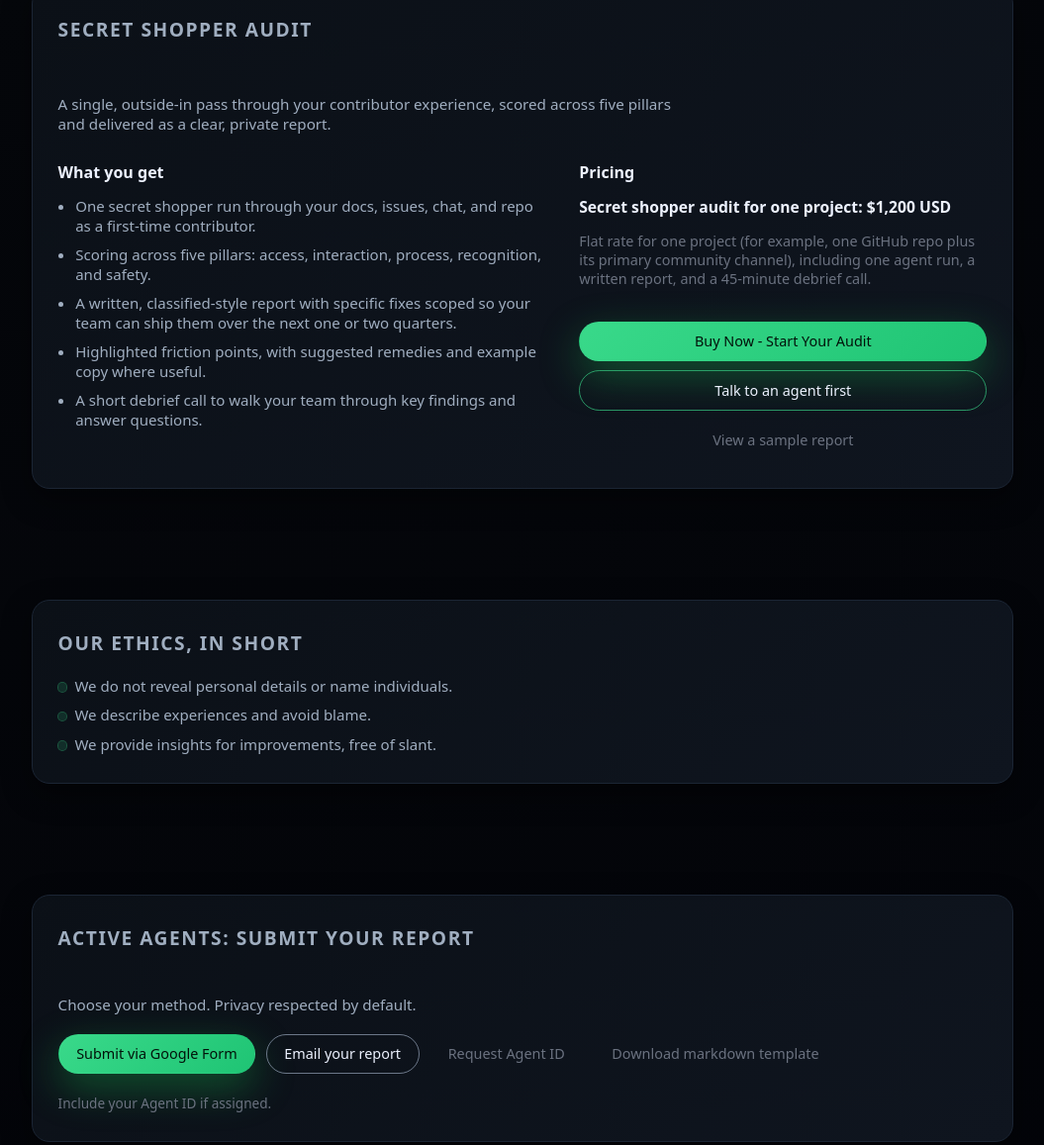
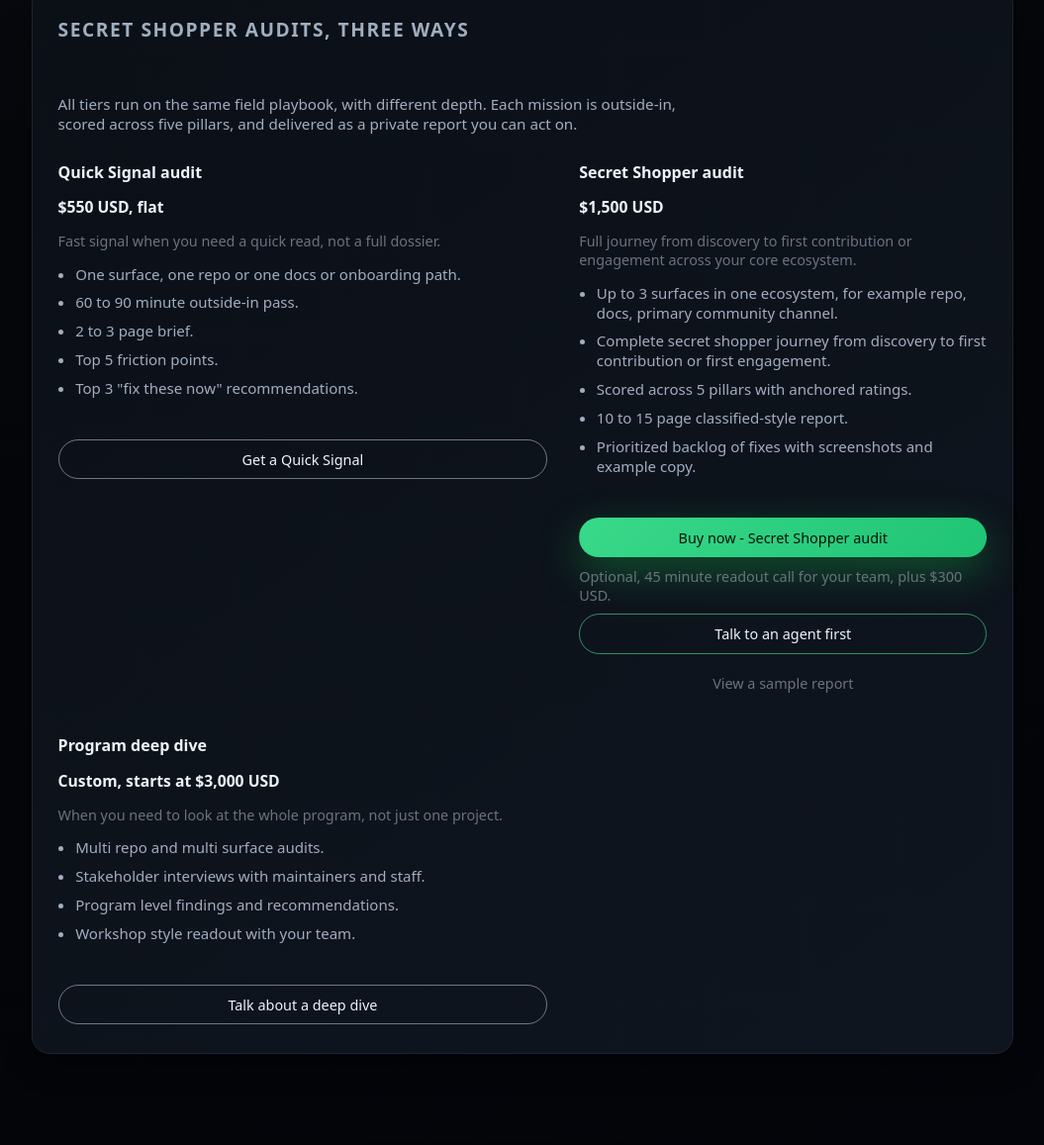
Before and after one commit to ReptarBar/reptarbar.github.io, a plain HTML site: page index.html in a window 1280 px wide. Shown: the part 1364-2521 px from the top of the page at 99% size, without its empty margins (112-1167 px from the left). Drawn offline with Linux system fonts and the light colour scheme.

Commit message:
Update index.html

```diff
--- a/index.html
+++ b/index.html
@@ -142,47 +142,69 @@
         <div class="shell">
           <div class="panel panel-mission">
 
-            <h2 class="section-title">Secret shopper audit</h2>
+            <h2 class="section-title">Secret shopper audits, three ways</h2>
 
             <p class="section-intro">
-              A single, outside-in pass through your contributor experience, scored across five pillars and delivered
-              as a clear, private report.
+              All tiers run on the same field playbook, with different depth. Each mission is outside-in, scored across five
+              pillars, and delivered as a private report you can act on.
             </p>
 
-            <div class="mission-grid">
-              <!-- What you get -->
-              <div class="mission-column">
-                <h3 class="mission-subtitle">What you get</h3>
+            <div class="mission-grid mission-grid-pricing">
+              <!-- Quick Signal -->
+              <div class="mission-column pricing-tier">
+                <h3 class="mission-subtitle">Quick Signal audit</h3>
+                <p class="mission-price">
+                  <strong>$550 USD, flat</strong>
+                </p>
+                <p class="mission-note">
+                  Fast signal when you need a quick read, not a full dossier.
+                </p>
                 <ul class="mission-list">
-                  <li>One secret shopper run through your docs, issues, chat, and repo as a first-time contributor.</li>
-                  <li>Scoring across five pillars: access, interaction, process, recognition, and safety.</li>
-                  <li>A written, classified-style report with specific fixes scoped so your team can ship them over the next one or two quarters.</li>
-                  <li>Highlighted friction points, with suggested remedies and example copy where useful.</li>
-                  <li>A short debrief call to walk your team through key findings and answer questions.</li>
+                  <li>One surface, one repo or one docs or onboarding path.</li>
+                  <li>60 to 90 minute outside-in pass.</li>
+                  <li>2 to 3 page brief.</li>
+                  <li>Top 5 friction points.</li>
+                  <li>Top 3 "fix these now" recommendations.</li>
                 </ul>
+                <div class="mission-cta">
+                  <a
+                    class="btn btn-secondary"
+                    href="mailto:michael@commitconfidential.com?subject=Quick%20Signal%20audit%20-%20Request&body=Tell%20me%20a%20little%20about%20your%20project%20and%20the%20surface%20you%20want%20reviewed.%0A%0ARepo%20or%20docs%20link%3A%0AContext%20or%20goal%3A%0APreferred%20timeline%3A"
+                  >
+                    Get a Quick Signal
+                  </a>
+                </div>
               </div>
 
-              <!-- Pricing -->
-              <div class="mission-column">
-                <h3 class="mission-subtitle">Pricing</h3>
+              <!-- Secret Shopper -->
+              <div class="mission-column pricing-tier pricing-tier-primary">
+                <h3 class="mission-subtitle">Secret Shopper audit</h3>
                 <p class="mission-price">
-                  <strong>Secret shopper audit for one project: $1,200 USD</strong>
+                  <strong>$1,500 USD</strong>
                 </p>
                 <p class="mission-note">
-                  Flat rate for one project (for example, one GitHub repo plus its primary community channel),
-                  including one agent run, a written report, and a 45-minute debrief call.
+                  Full journey from discovery to first contribution or engagement across your core ecosystem.
                 </p>
-
+                <ul class="mission-list">
+                  <li>Up to 3 surfaces in one ecosystem, for example repo, docs, primary community channel.</li>
+                  <li>Complete secret shopper journey from discovery to first contribution or first engagement.</li>
+                  <li>Scored across 5 pillars with anchored ratings.</li>
+                  <li>10 to 15 page classified-style report.</li>
+                  <li>Prioritized backlog of fixes with screenshots and example copy.</li>
+                </ul>
                 <div class="mission-cta">
                   <a
                     class="btn btn-primary btn-buy"
-                    href="mailto:michael@commitconfidential.com?subject=Secret%20Shopper%20Audit%20-%20Purchase%20Request"
+                    href="mailto:michael@commitconfidential.com?subject=Secret%20Shopper%20audit%20-%20Purchase%20request&body=Tell%20me%20about%20your%20project%20and%20what%20you%20want%20to%20learn%20from%20the%20audit.%0A%0AOrg%20or%20project%20name%3A%0ASurfaces%20you%20want%20in%20scope%3A%0APreferred%20timeline%3A"
                   >
-                    Buy Now - Start Your Audit
+                    Buy now - Secret Shopper audit
                   </a>
+                  <p class="mission-note">
+                    Optional, 45 minute readout call for your team, plus $300 USD.
+                  </p>
                   <a
                     class="btn btn-secondary btn-outline"
-                    href="mailto:michael@commitconfidential.com?subject=Secret%20Shopper%20Audit%20-%20Questions"
+                    href="mailto:michael@commitconfidential.com?subject=Secret%20Shopper%20audit%20-%20Questions"
                   >
                     Talk to an agent first
                   </a>
@@ -191,6 +213,31 @@
                     href="sample-report.html"
                   >
                     View a sample report
+                  </a>
+                </div>
+              </div>
+
+              <!-- Program deep dive -->
+              <div class="mission-column pricing-tier">
+                <h3 class="mission-subtitle">Program deep dive</h3>
+                <p class="mission-price">
+                  <strong>Custom, starts at $3,000 USD</strong>
+                </p>
+                <p class="mission-note">
+                  When you need to look at the whole program, not just one project.
+                </p>
+                <ul class="mission-list">
+                  <li>Multi repo and multi surface audits.</li>
+                  <li>Stakeholder interviews with maintainers and staff.</li>
+                  <li>Program level findings and recommendations.</li>
+                  <li>Workshop style readout with your team.</li>
+                </ul>
+                <div class="mission-cta">
+                  <a
+                    class="btn btn-secondary"
+                    href="mailto:michael@commitconfidential.com?subject=Program%20deep%20dive%20-%20Inquiry&body=Tell%20me%20about%20your%20program%2C%20current%20challenges%2C%20and%20what%20success%20would%20look%20like.%0A%0AProgram%20description%3A%0AKey%20surfaces%3A%0AChallenges%3A%0APreferred%20timeline%3A"
+                  >
+                    Talk about a deep dive
                   </a>
                 </div>
               </div>
```
